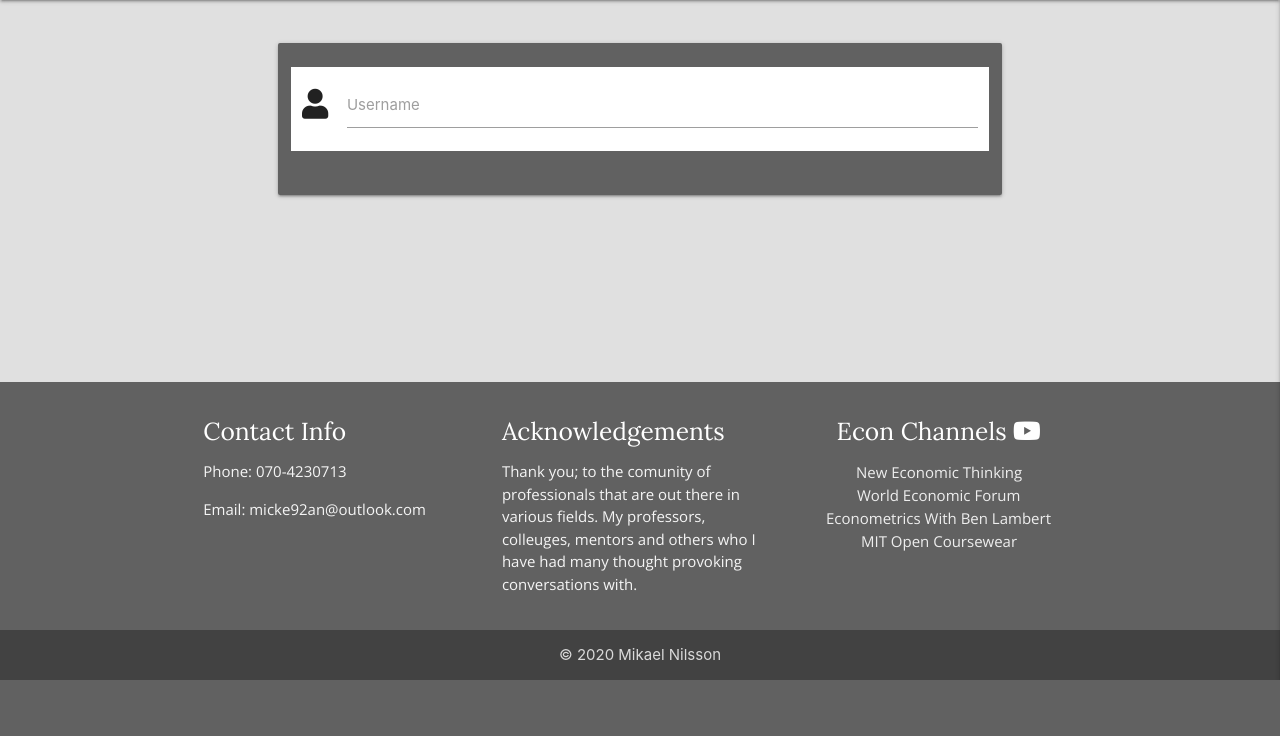
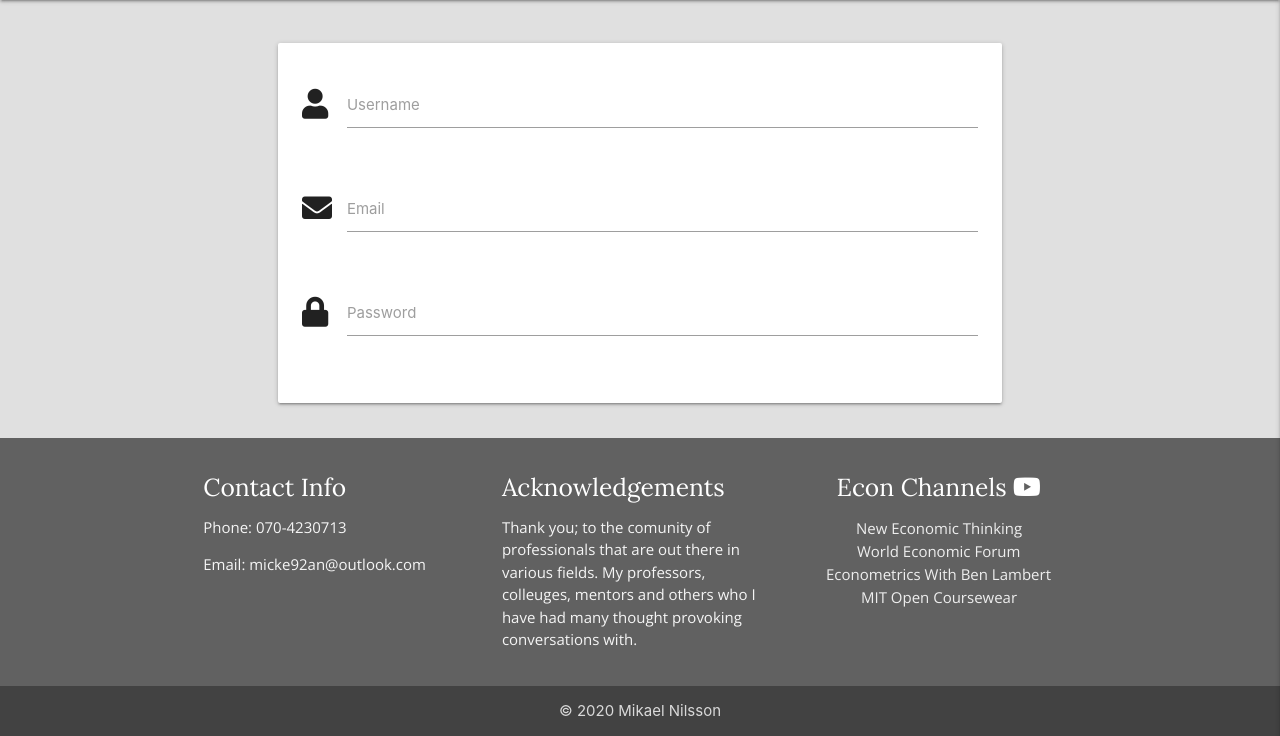
Before and after one commit to 92an/third-milestone-project, a Flask app: page /register in a window 1280 px wide. Shown: the part 120-856 px from the top of the page. Before the commit the page ends 800 px from the top, so only its background shows below. Run offline with Flask 2, Linux system fonts and the light colour scheme; some libraries are stand-ins or nearby versions.

Commit message:
finished styling the registration form

```diff
--- a/templates/register.html
+++ b/templates/register.html
@@ -4,12 +4,26 @@
 
 <div class="row container webforms">
     <form class="col s12 m10 offset-m1">
-            <div class="card-panel grey darken-2">
-                <div class="row white">
+            <div class="card-panel">
+                <div class="row ">
                     <div class="input-field col s12">
                         <i class="fas fa-user prefix"></i>
-                        <input id="icon_prefix" type="text" class="validate">
-                        <label for="icon_prefix">Username</label>
+                        <input id="username" type="text" class="validate">
+                        <label for="username">Username</label>
+                    </div>
+                </div>
+                <div class="row">
+                    <div class="input-field col s12">
+                        <i class="fas fa-envelope prefix"></i>
+                        <input id="email" type="email" class="validate">
+                        <label for="email">Email</label>
+                    </div>
+                </div>
+                <div class="row">
+                    <div class="input-field col s12">
+                        <i class="fas fa-lock prefix"></i>
+                        <input id="password" type="password" class="validate">
+                        <label for="password">Password</label>
                     </div>
                 </div>
             </div>
```
